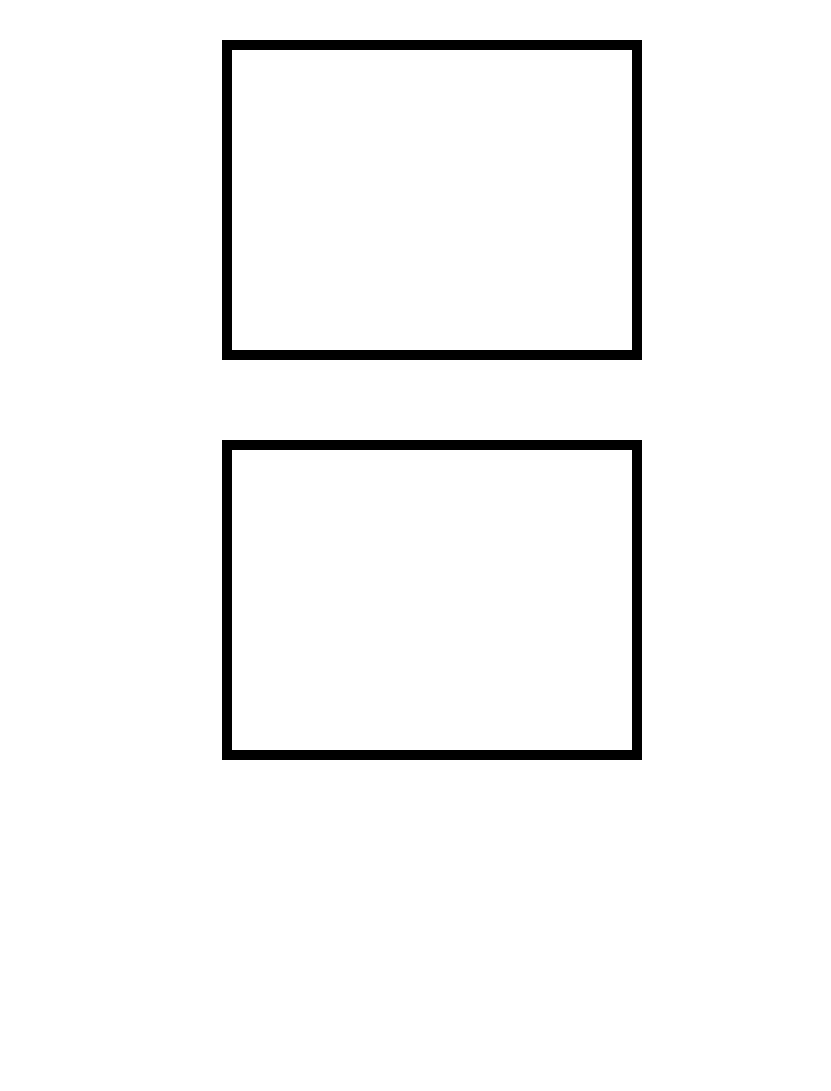
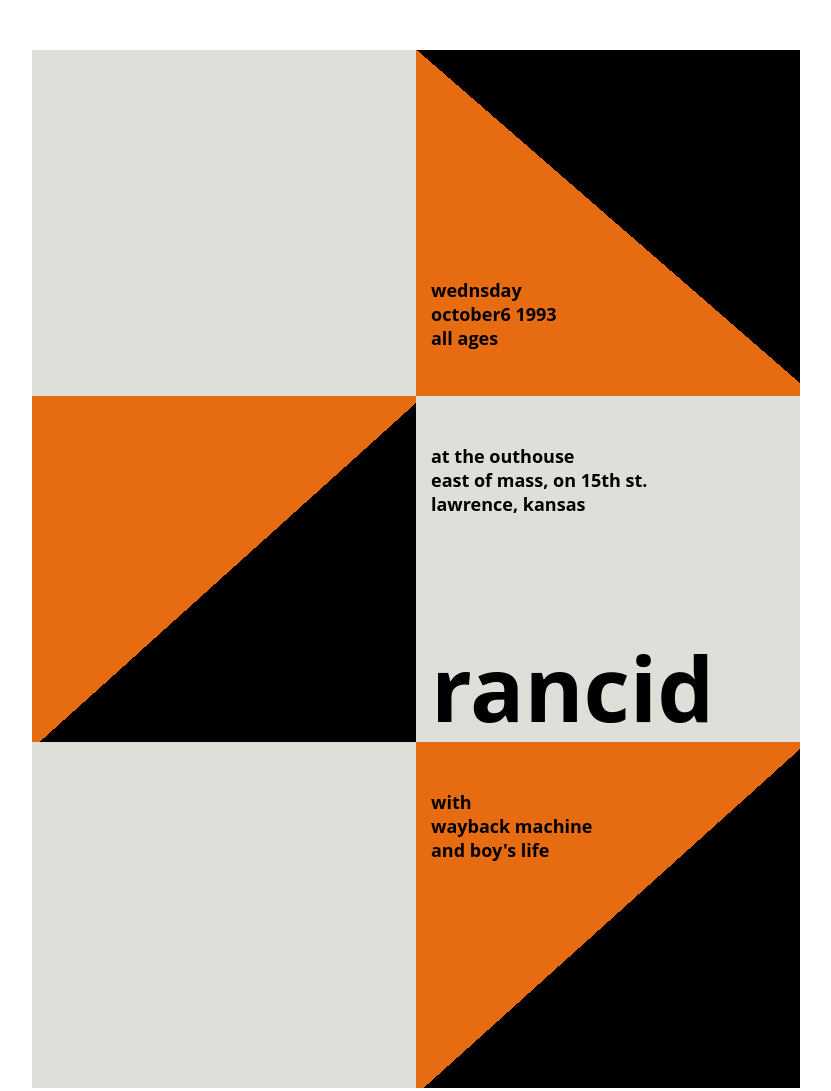
Before and after one commit to spd-master-web/your-personal-grid-poster-AvalloneElisa, a plain HTML site: page index.html in a window 1280 px wide. Shown: the whole page, without its empty margins (208-1039 px from the left). Before the commit the page ends 800 px from the top, so only its background shows below. Drawn offline with Linux system fonts and the light colour scheme.

Commit message:
Add files via upload

```diff
--- a/index.html
+++ b/index.html
@@ -5,14 +5,68 @@
     <meta http-equiv="X-UA-Compatible" content="IE=edge">
     <meta name="description" content="Poster">
     <title>CSS Grid Poster</title>
-    <link rel="stylesheet" href="style.css">
-</head>
-<body>
-    <div class="container"></div>
-  <!-- Header -->
-  <header id="header">
-    <div class="container">
-        <!-- Logo with link-->
-    <a href="index.html">
-</body>
-</html>
+    <!DOCTYPE html>
+    <html lang="en">
+    <head>
+        <meta charset="UTF-8">
+        <meta name="viewport" content="width=device-width, initial-scale=1, maximum-scale=1">
+        <meta http-equiv="X-UA-Compatible" content="ie=edge">
+        <title>Poster</title>
+        <meta name="description" content="Swiss Poster">
+        <link rel="stylesheet" href="style.css">
+
+    </head>
+
+    <body>
+
+        <div class="wrapper">
+
+            <div class="s1 boxes">
+
+            </div>
+            <div class="s2 boxes">
+                <p>
+                    wednsday
+                    <br />
+                    october6 1993
+                    <br />
+                    all ages
+                </p>
+            </div>
+
+            <div class="s3 boxes">
+
+            </div>
+
+
+            <div class="s4 boxes">
+
+            </div>
+
+
+            <div class="s5 boxes">
+                <p>
+                    at the outhouse
+                    <br />
+                    east of mass, on 15th st.
+                    <br />
+                    lawrence, kansas
+                </p>
+                <h1>rancid</h1>
+            </div>
+
+            <div class="s6 boxes">
+                <p>
+                    with
+                    <br />
+                    wayback machine
+                    <br />
+                    and boy's life
+                </p>
+            </div>
+
+        </div>
+    </body>
+
+
+    </html>
--- a/style.css
+++ b/style.css
@@ -1,33 +1,87 @@
-:root{
-    --light-blue:#0291ee:
-
-
-}
-*{
-box-sizing:border-box;
-padding: 0;
-margin:0;
-
+body {
+    color: black;
+    font-family: 'Open Sans';
+    font-size: 18px;
+    font-weight: bold;
 }
 
-body {
-    height: 100vh;
-    width:100vw;
+.boxes {
+    height: 346px;
+}
+
+.wrapper {
     display: grid;
-    place-items: center;
-    font-family: Arial, Helvetica, sans-serif;
-    font-weight: 600;
-    font-size: 14px;
-
-}
-.container{
-    display: grid;
-    height: 320px;
-    width: 420px;
-    position: relative;
-    border: 10px solid black;
+    margin: 50px auto;
+    max-width: 800px;
+    grid-template-columns: 48% 0% 48%;
+    grid-template-rows: auto;
 }
 
 
-.container{
+.s1 {
+    grid-column: 1 / 2;
+    background: #dde0d8;
 }
+
+.s2 {
+    grid-column: 3 / 4;
+    background: linear-gradient( 41deg, #e76b11 0%, #e76b11 51%, #000 51%, #000 71%, #000 100%);
+}
+
+
+.s3 {
+    font-weight: bold;
+    font-size: 1.7em;
+    grid-column: 1 / 2;
+    background: linear-gradient( 138deg, #e76b11 0%, #e76b11 51%, #000 51%, #000 71%, #000 100%);
+}
+
+.s4 {
+    font-weight: bold;
+    font-size: 1.7em;
+    grid-column: 1 / 2;
+    grid-row: 3 / 4;
+    background: #dde0d8;
+}
+
+
+.s5 {
+    grid-column: 3 / 4;
+    background: #dde0d8;
+}
+
+.s6 {
+    grid-column: 3 / 4;
+    background: linear-gradient( 138deg, #e76b11 0%, #e76b11 51%, #000 51%, #000 71%, #000 100%);
+}
+
+
+.s2 p {
+    padding-top: 210px;
+    padding-left: 15px;
+}
+
+
+.s6 p {
+    padding-top: 30px;
+    padding-left: 15px;
+}
+
+.s5 p {
+    padding-top: 30px;
+    padding-left: 15px;
+}
+
+.s5 h1 {
+    font-size: 90px;
+    padding-top: 50px;
+    padding-left: 15px;
+    font-weight: bold;
+}
+
+
+@media(max-width:767px) {
+    .s5 h1 {
+        font-size: 40px;
+    }
+}
```
